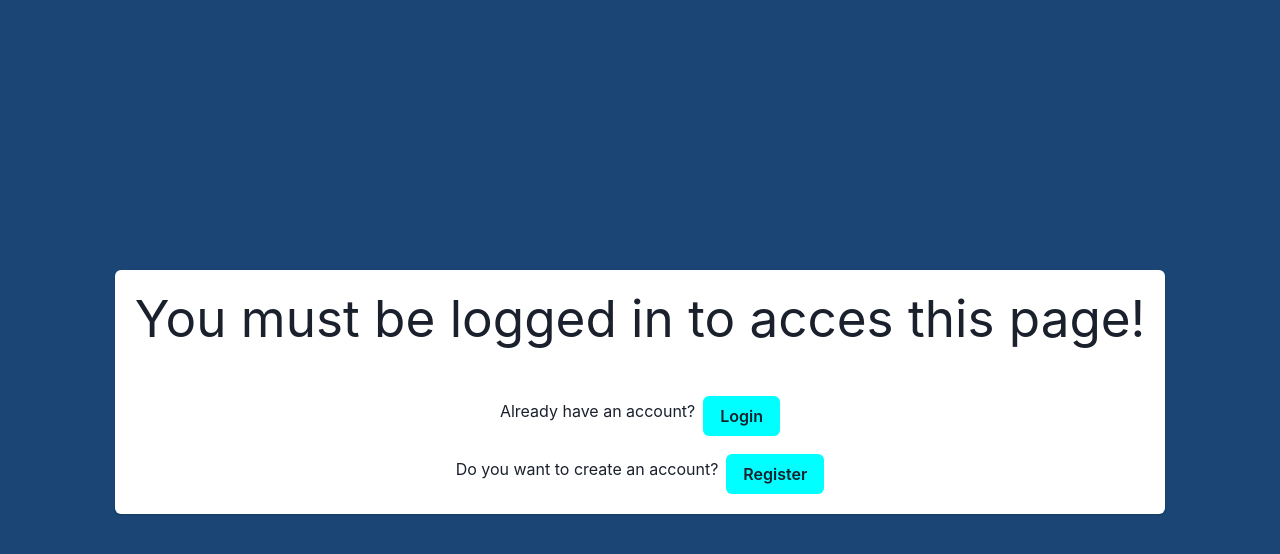
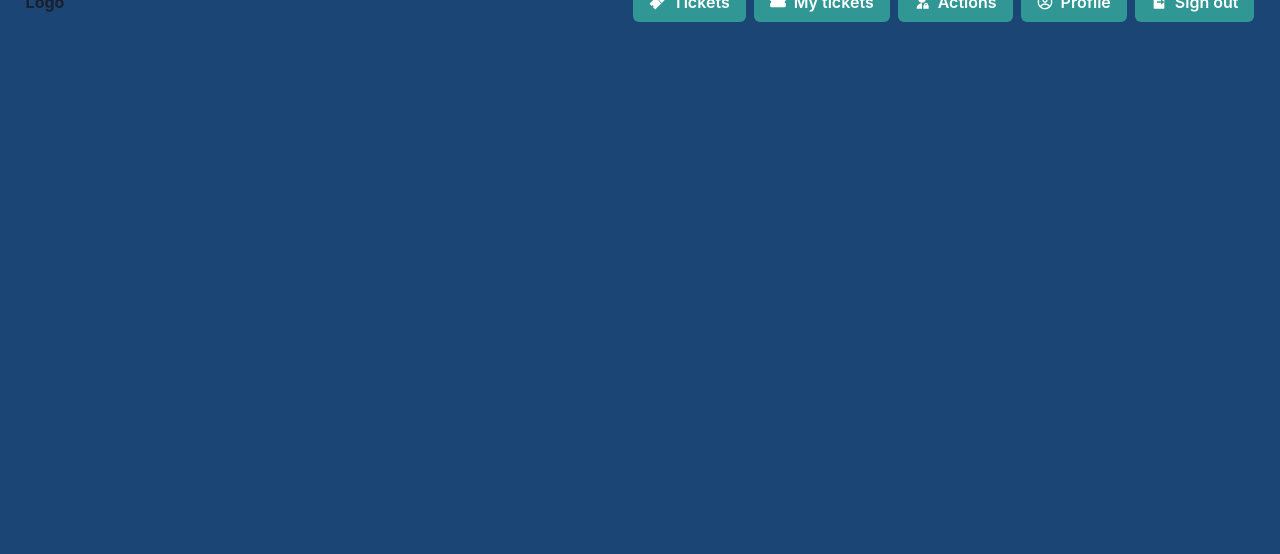
Before and after one commit to alexdn7/Proiect-MDS, a React (Vite) app in the folder frontend/frontend/: page / in a window 1280 px wide. Shown: the top 554 px of the page. Built offline with nearby package versions, Linux system fonts and the light colour scheme.

Commit message:
add header
I've added a Header component and I've organized components using Grid system.

```diff
--- /dev/null
+++ b/frontend/frontend/components/GridContent.jsx
@@ -0,0 +1,32 @@
+import { Grid, GridItem } from "@chakra-ui/react";
+import { Route, Routes } from "react-router-dom";
+import UsersList from "./UsersList";
+import Header from "./Header";
+export default function GridContent() {
+  return (
+    <Grid
+      templateAreas={`"header"
+                  "main"
+                  "footer"`}
+      gridTemplateRows={"12% 76% 12%"}
+      height="100%"
+      width="100%"
+      margin="0"
+      fontWeight="bold"
+    >
+      <GridItem
+        area={"header"}
+        margin="0"
+        position="sticky"
+        top="0"
+      >
+        <Header isLogged={true} />
+      </GridItem>
+      <GridItem area={"main"} overflow="auto">
+        <Routes>
+          <Route path="/users" element={<UsersList />} />
+        </Routes>
+      </GridItem>
+    </Grid>
+  );
+}
--- /dev/null
+++ b/frontend/frontend/components/Header.jsx
@@ -0,0 +1,43 @@
+import { HStack, Box, Button } from "@chakra-ui/react";
+import { CgProfile } from "react-icons/cg";
+import { RiLogoutBoxRFill, RiAdminFill } from "react-icons/ri";
+import { FaTicketSimple } from "react-icons/fa6";
+import { IoTicketSharp } from "react-icons/io5";
+export default function Header() {
+  return (
+    <HStack
+      justifyContent="space-between"
+      paddingX="2%"
+      margin="0"
+      alignItems="center"
+      height="100%"
+    >
+      <Box>Logo</Box>
+      <HStack alignContent={"center"}>
+        <Button leftIcon={<IoTicketSharp />} colorScheme="teal" variant="solid">
+          Tickets
+        </Button>
+        <Button
+          leftIcon={<FaTicketSimple />}
+          colorScheme="teal"
+          variant="solid"
+        >
+          My tickets
+        </Button>
+        <Button leftIcon={<RiAdminFill />} colorScheme="teal" variant="solid">
+          Actions
+        </Button>
+        <Button leftIcon={<CgProfile />} colorScheme="teal" variant="solid">
+          Profile
+        </Button>
+        <Button
+          leftIcon={<RiLogoutBoxRFill />}
+          colorScheme="teal"
+          variant="solid"
+        >
+          Sign out
+        </Button>
+      </HStack>
+    </HStack>
+  );
+}
--- a/frontend/frontend/components/LoginComponent.jsx
+++ b/frontend/frontend/components/LoginComponent.jsx
@@ -1,4 +1,4 @@
-import React, { useState } from "react";
+import { useState } from "react";
 import {
   Card,
   CardBody,
--- a/frontend/frontend/package.json
+++ b/frontend/frontend/package.json
@@ -15,8 +15,11 @@
     "@emotion/styled": "^11.11.0",
     "axios": "^1.6.8",
     "framer-motion": "^11.0.14",
+    "js-cookie": "^3.0.5",
+    "jwt-decode": "^4.0.0",
     "react": "^18.2.0",
     "react-dom": "^18.2.0",
+    "react-icons": "^5.1.0",
     "react-router-dom": "^6.22.3"
   },
   "devDependencies": {
--- a/frontend/frontend/src/App.css
+++ b/frontend/frontend/src/App.css
@@ -1,7 +1,7 @@
 #root {
   width: 100%;
-  margin: 0 auto;
-  padding: 2rem;
+  margin: 0;
+  padding: 0;
   text-align: center;
   background-color: #1B4575;
 }
--- a/frontend/frontend/src/App.jsx
+++ b/frontend/frontend/src/App.jsx
@@ -6,6 +6,8 @@ import LoginComponent from "../components/LoginComponent";
 import RegisterComponent from "../components/RegisterComponent";
 import UsersList from "../components/UsersList";
 import { getUserInfoFromCookiesToken } from "../utils/TokenUtil";
+import Header from "../components/Header";
+import GridContent from "../components/GridContent";
 
 function App() {
   const token = Cookies.get("token");
@@ -14,17 +16,9 @@ function App() {
   return (
     <BrowserRouter>
       <Routes>
-        <Route element={<HomePage isLogged={token} />} path="/"></Route>
-        <Route element={<HomePage isLogged={token} />} path="/home"></Route>
-        {token ? (
-          <Route element={<UsersList />} path="/users"></Route>
-        ) : (
-          <>
-            <Route element={<LoginComponent />} path="/login"></Route>
-            <Route element={<RegisterComponent />} path="/register"></Route>
-          </>
-        )}
-        <Route path="*" element={<Navigate to="/" />}></Route>
+        <Route path="/login" element={<LoginComponent />} />
+        <Route path="/register" element={<RegisterComponent />} />
+        <Route path="*" element={<GridContent />} />
       </Routes>
     </BrowserRouter>
   );
--- a/frontend/frontend/src/index.css
+++ b/frontend/frontend/src/index.css
@@ -12,43 +12,10 @@
   -moz-osx-font-smoothing: grayscale;
 }
 
-a {
-  font-weight: 500;
-  color: #646cff;
-  text-decoration: inherit;
-}
-a:hover {
-  color: #535bf2;
-}
-
 body {
   margin: 0;
   display: flex;
   place-items: center;
-  min-width: 320px;
+  min-width: 100vw;
   min-height: 100vh;
 }
-
-h1 {
-  font-size: 3.2em;
-  line-height: 1.1;
-}
-
-button {
-  border-radius: 8px;
-  border: 1px solid transparent;
-  padding: 0.6em 1.2em;
-  font-size: 1em;
-  font-weight: 500;
-  font-family: inherit;
-  background-color: #1a1a1a;
-  cursor: pointer;
-  transition: border-color 0.25s;
-}
-button:hover {
-  border-color: #646cff;
-}
-button:focus,
-button:focus-visible {
-  outline: 4px auto -webkit-focus-ring-color;
-}
```
Also changed, not shown: 1 other file (tests, documents, lock files or other folders).
